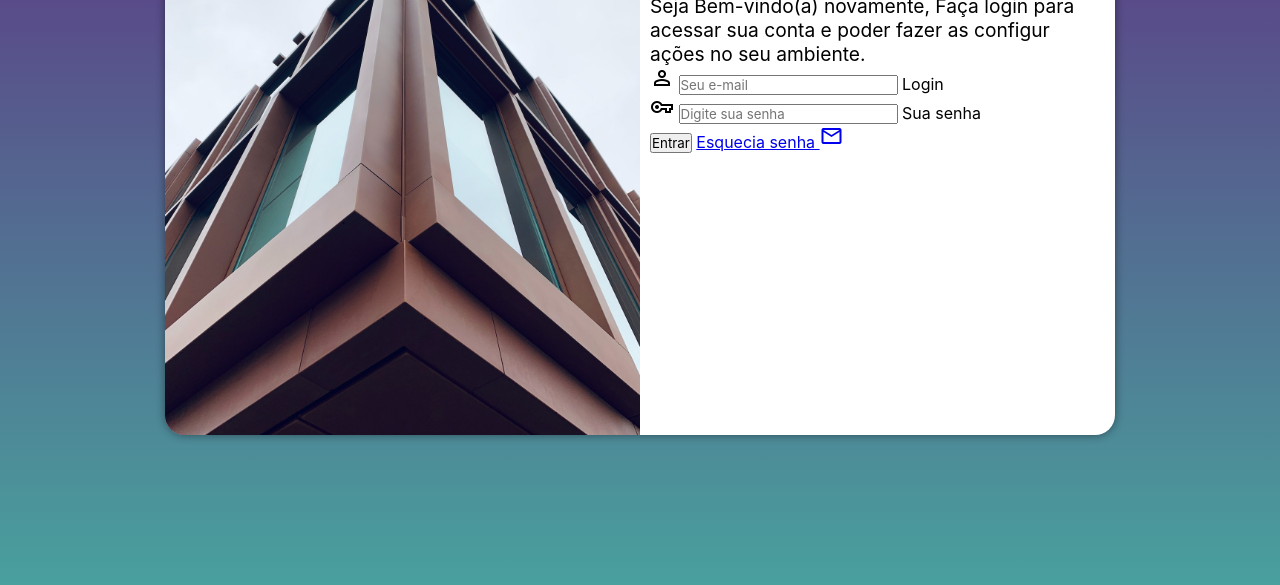
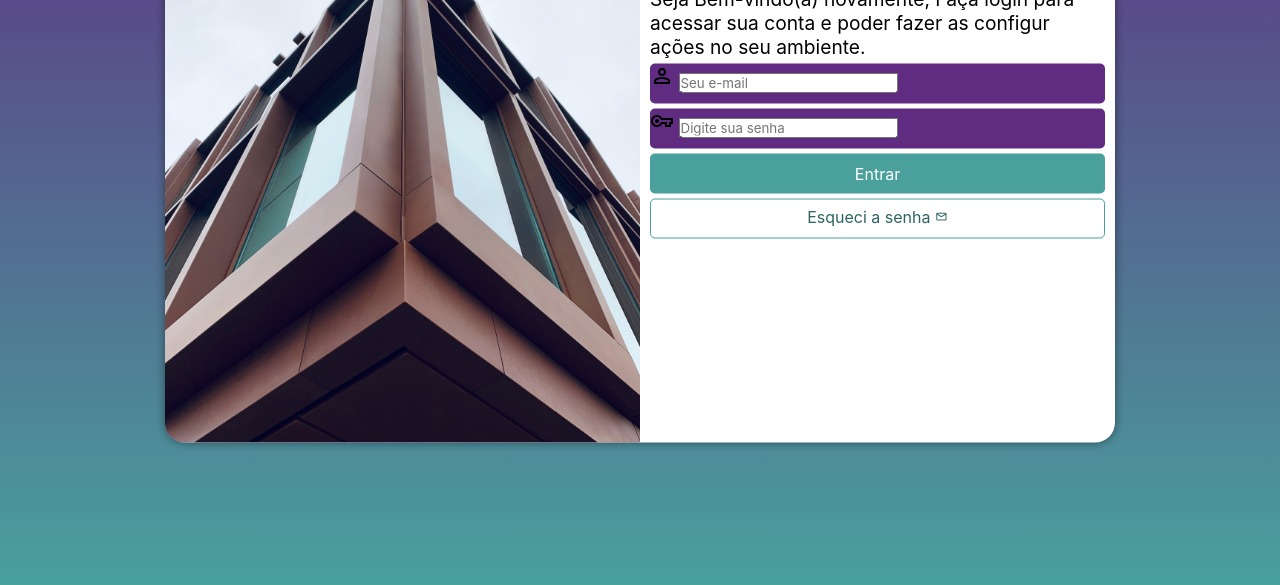
Before and after one commit to WillenAndrade/projeto-login, a plain HTML site: page index.html in a window 1280 px wide. Shown: the part 215-800 px from the top of the page. Drawn offline with nearby package versions, Linux system fonts and the light colour scheme.

Commit message:
Formatações do formulário

```diff
--- a/estilos/style.css
+++ b/estilos/style.css
@@ -25,7 +25,7 @@ section#login {
   left: 50%;
   transform: translate(-50%, -50%);
   background-color: white;
-  height: 500px;
+  height: 515px;
   width: 250px;
   border-radius: 20px;
   box-shadow: 0px 0px 10px rgba(0,0,0, 0.450);
@@ -57,3 +57,58 @@ div#formulario h1 {
 div#formulario p {
   font-size: 0.8em;
 }
+
+div.campo label {
+  display: none;
+}
+
+.campo {
+  background-color: #5f2c82;
+  width: 100%;
+  display: block;
+  height: 40px;
+  border-radius: 5px;
+  margin: 5px 0px;
+}
+
+form input[type=submit] {
+  display: block;
+  font-size: 1em;
+  width: 100%;
+  height: 40px;
+  background-color: #49a09d;
+  color: white;
+  border: none;
+  border-radius: 5px;
+  transition: 0.4s ease;
+  cursor: pointer;
+}
+
+form input[type=submit]:hover {
+  background-color: #2d6462;
+}
+
+
+   form a {
+  display: block;
+  text-align: center;
+  font-size: 1em;
+  width: 100%;
+  height: 40px;
+  padding-top: 7px;
+  margin-top: 5px;
+  background-color: white;
+  color: #2d6462;
+  border: 1px solid #49a09d;
+  border-radius: 5px;
+  text-decoration: none;
+  transition: 0.3s ease;
+}
+
+form a.botao:hover {
+  background-color: #6cd3cf;
+}
+
+form a.botao span {
+  font-size: 0.8em;
+}
--- a/index.html
+++ b/index.html
@@ -31,10 +31,12 @@ vpn_key
 </span>
               <input type="password" name="senha" id="isenha" placeholder="Digite sua senha" required minlength="8" maxlength="20" >
               <label for="isenha"
-              autocomplete="password">Sua senha</label>
+              autocomplete="password">senha</label>
             </div>
             <input type="submit"  value="Entrar">
-            <a href="#">Esquecia senha <span class="material-symbols-outlined">
+
+
+            <a href="esqueci.html" class="botao">Esqueci a senha <span class="material-symbols-outlined">
 mail
 </span></a>
 
```
